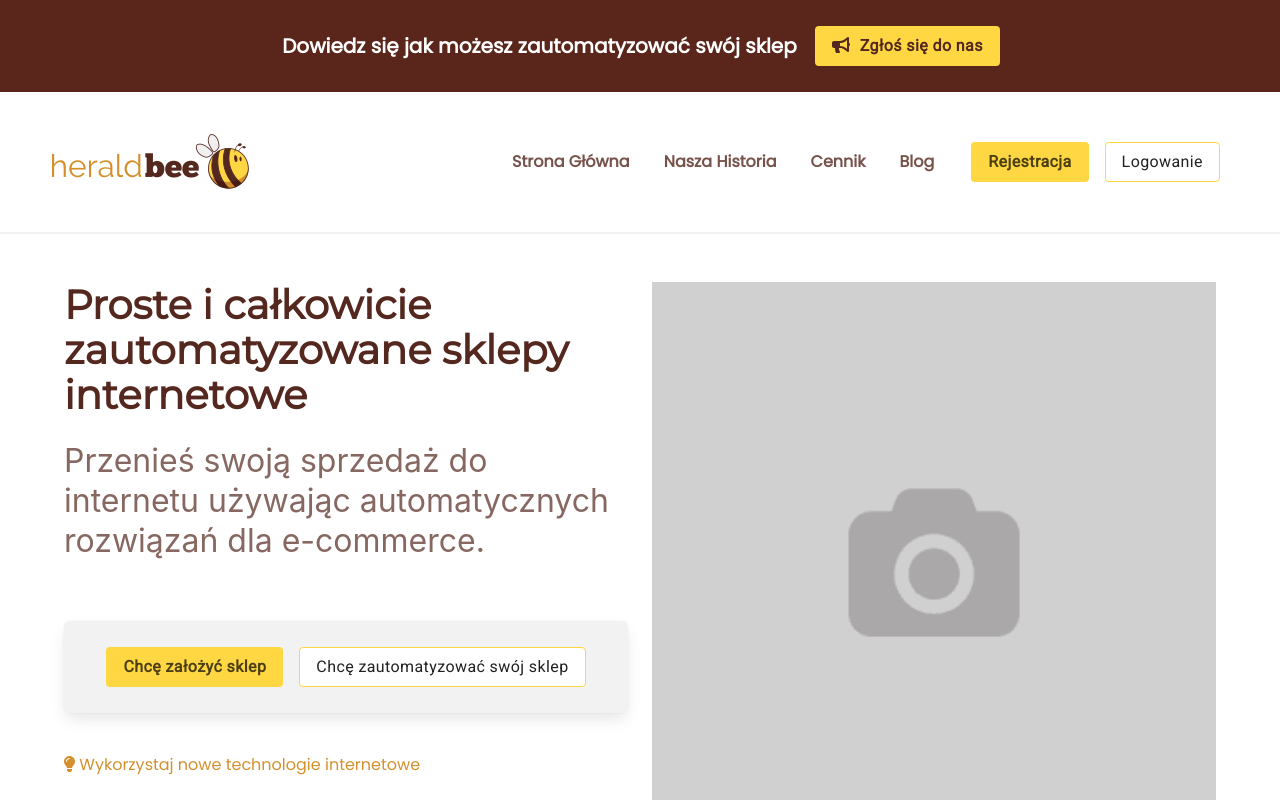
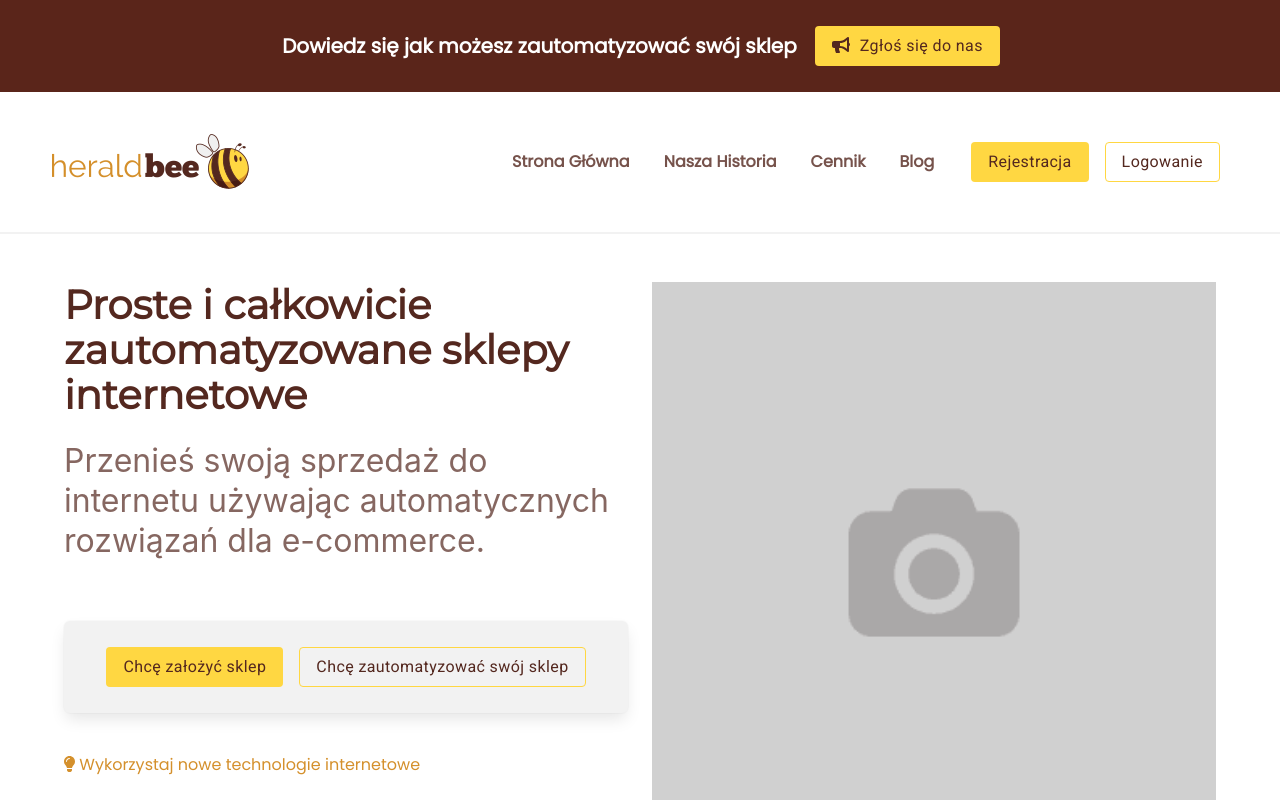
Before and after one commit to heraldbee/heraldbee.github.io, a Gatsby site: page / in a window 1280 px wide. Shown: the top 800 px of the page. Built offline with nearby package versions, Linux system fonts and the light colour scheme; Gatsby itself is replaced by a stand-in of ours.

Commit message:
refactor: 💡 implement reusable button in all instances

```diff
--- a/src/components/CustomReusable/Button/index.js
+++ b/src/components/CustomReusable/Button/index.js
@@ -8,15 +8,23 @@
 // Stylesheet
 import styles from './index.module.scss';
 
-const Button = ({ children }) =>
-    <MaterialButton>
-        <strong className={`${styles.button} button is-primary`}>
-            {children}
-        </strong>
-    </MaterialButton>
+const Button = ({ children, isInverted }) => {
+    const buttonClasses = `${styles.button} button is-primary`;
+    const invertedClasses = `${styles.button} button is-primary is-outlined`;
+
+    return (
+        <MaterialButton>
+            <strong className={isInverted ? invertedClasses : buttonClasses}>
+                {children}
+            </strong>
+        </MaterialButton>
+    );
+};
+
 
 Button.propTypes = {
-    children: PropTypes.node.isRequired
+    children: PropTypes.node.isRequired,
+    isInverted: PropTypes.bool
 };
 
 export default Button;
--- a/src/components/CustomReusable/Button/index.module.scss
+++ b/src/components/CustomReusable/Button/index.module.scss
@@ -2,4 +2,6 @@
 
 .button {
     color: $primaryBrown !important;
+    transition: background .3s;
+    font-weight: 500 !important;
 }
--- a/src/components/Home/Body/FeaturedSection/index.module.scss
+++ b/src/components/Home/Body/FeaturedSection/index.module.scss
@@ -1,6 +1,6 @@
 @import '../../../../styles';
 
 .container {
-    background-color: $backgroundBlue;
+    background-color: $lightGray2;
     @include sectionContainer;
 }
--- a/src/components/Home/Body/HeroSection/CallToAction/index.js
+++ b/src/components/Home/Body/HeroSection/CallToAction/index.js
@@ -7,7 +7,7 @@
 import { faLightbulb } from '@fortawesome/free-solid-svg-icons';
 
 // Custom Components
-import MaterialButton from '../../../../Material/MaterialButton';
+import Button from '../../../../CustomReusable/Button';
 
 // Stylesheet
 import styles from './index.module.scss';
@@ -18,16 +18,12 @@
             <h1 className="title is-size-2-desktop is-spaced is-family-secondary">Proste i całkowicie zautomatyzowane sklepy internetowe</h1>
             <h2 className={`${styles.contentSubtitle} subtitle is-size-4 is-size-3-desktop`}>Przenieś swoją sprzedaż do internetu używając automatycznych rozwiązań dla e-commerce.</h2>
             <div className={`${styles.contentControls} box`}>
-                <MaterialButton>
-                    <span className="button is-primary">
-                        <p className={`${styles.contentControlsText}`}><strong>Chcę założyć sklep</strong></p>
-                    </span>
-                </MaterialButton>
-                <MaterialButton>
-                    <span className={`${styles.outlinedButton} button is-outlined is-primary`}>
-                        <p className={`${styles.contentControlsText}`}>Chcę zautomatyzować swój sklep</p>
-                    </span>
-                </MaterialButton>
+                <Button>
+                    <p className={`${styles.contentControlsText}`}>Chcę założyć sklep</p>
+                </Button>
+                <Button isInverted>
+                    <p className={`${styles.contentControlsText}`}>Chcę zautomatyzować swój sklep</p>
+                </Button>
             </div>
             <Link className={styles.contentLink}><FontAwesomeIcon icon={faLightbulb}/> Wykorzystaj nowe technologie internetowe</Link>
         </div>
--- a/src/components/Home/Header/Message/index.module.scss
+++ b/src/components/Home/Header/Message/index.module.scss
@@ -29,8 +29,6 @@
 }
 
 .button {
-    color: $primaryBrown !important;
-
     &Icon {
         margin: 0 10px 2px 0;
     }
--- a/src/components/Home/Header/Navbar/BurgerMenu/Controls/index.js
+++ b/src/components/Home/Header/Navbar/BurgerMenu/Controls/index.js
@@ -2,7 +2,7 @@
 import React from 'react';
 
 // Custom Components
-import MaterialButton from '../../../../../Material/MaterialButton';
+import Button from '../../../../../CustomReusable/Button';
 
 // Stylesheet
 import styles from './index.module.scss';
@@ -14,16 +14,12 @@
 
     return (
         <div className={`${styles.container} navbar-item`}>
-            <MaterialButton onClick={onClick('register')}>
-                <span className="button is-primary">
-                    <p className={styles.text}><strong>Rejestracja</strong></p>
-                </span>
-            </MaterialButton>
-            <MaterialButton onClick={onClick('login')}>
-                <span className={`${styles.outlinedButton} button is-primary is-outlined`}>
-                    <p className={styles.text}>Logowanie</p>
-                </span>
-            </MaterialButton>
+            <Button onClick={onClick('register')}>
+                <p className={styles.text}>Rejestracja</p>
+            </Button>
+            <Button onClick={onClick('login')} isInverted>
+                <p className={styles.text}>Logowanie</p>
+            </Button>
         </div>
     );
 };
```
